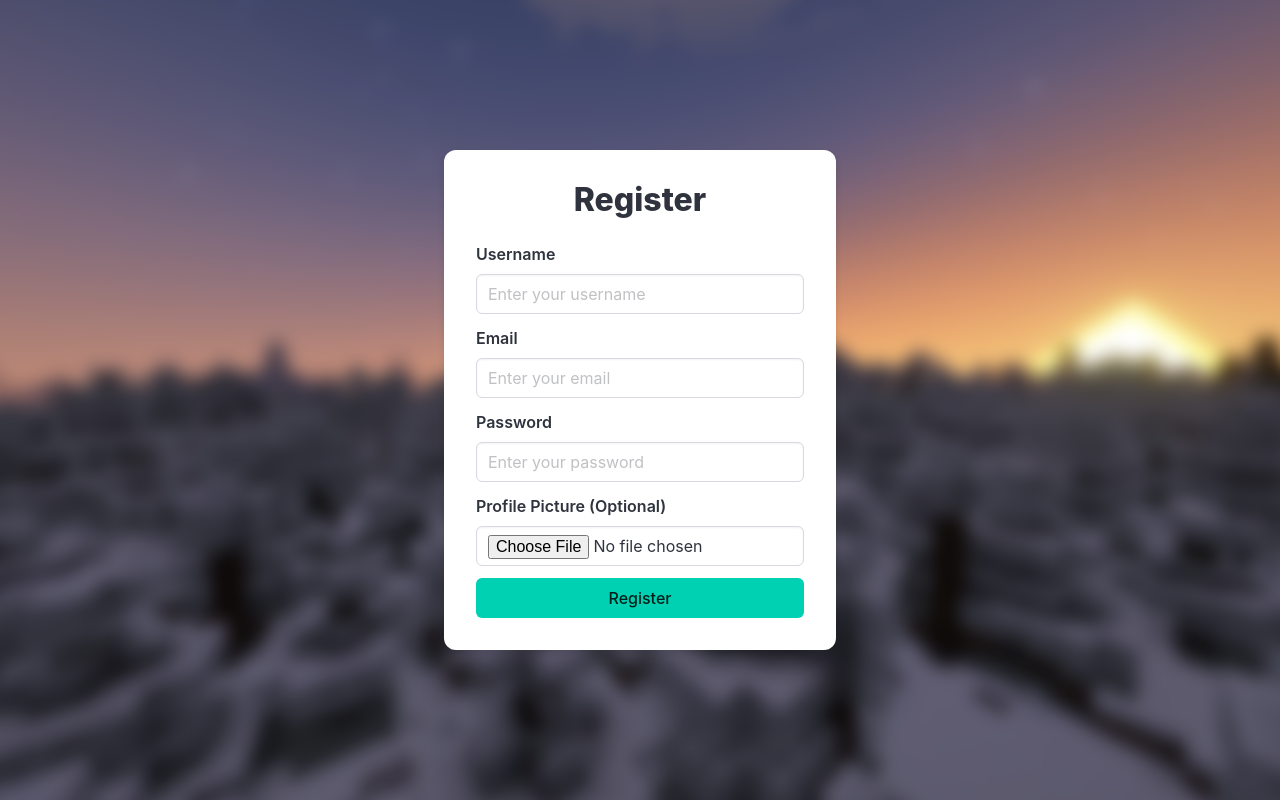
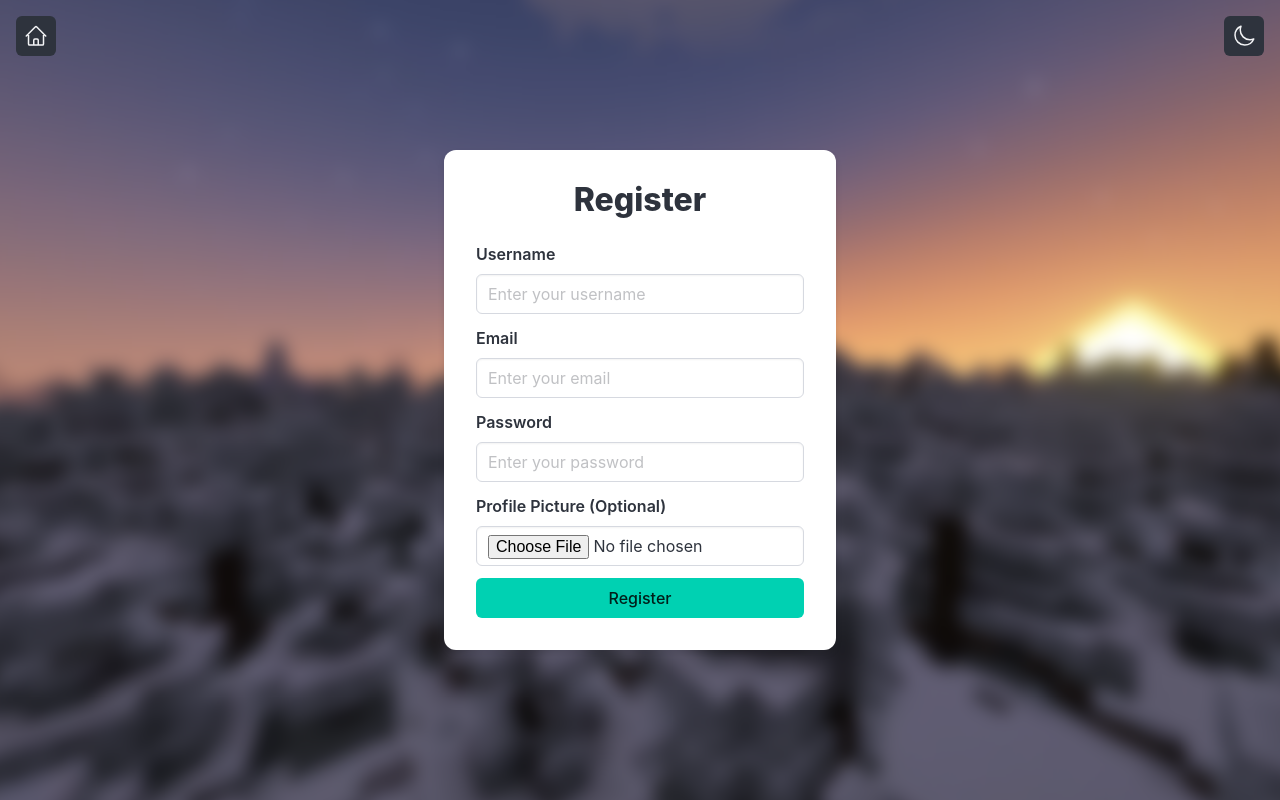
Before and after one commit to AstronautMarkus/VicePenguins-front, a Vue app in the folder VicePenguins/: page /register in a window 1280 px wide. Built offline with nearby package versions, Linux system fonts and the light colour scheme.

Commit message:
feat: integrate AuthUtils component into SignIn page

```diff
--- a/VicePenguins/src/pages/Auth/SignIn/SignIn.vue
+++ b/VicePenguins/src/pages/Auth/SignIn/SignIn.vue
@@ -1,5 +1,8 @@
 <script setup>
 import { ref } from 'vue';
+import AuthUtils from '../../../components/AuthUtils/AuthUtils.vue';
+
+
 
 const username = ref('');
 const email = ref('');
@@ -20,6 +23,7 @@ const handleRegister = () => {
 <template>
     <section class="section">
         <div class="background"></div>
+        <AuthUtils />
         <div class="container">
             <div class="columns is-centered">
                 <div class="column is-4 register-box card">
```
